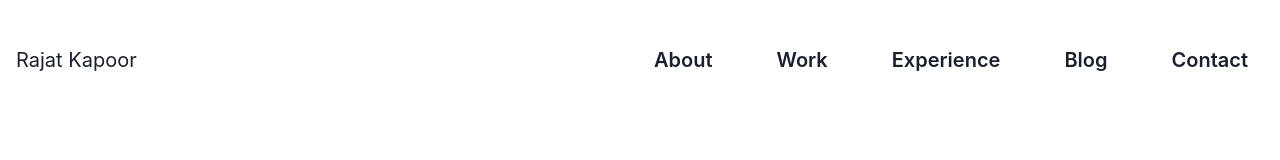
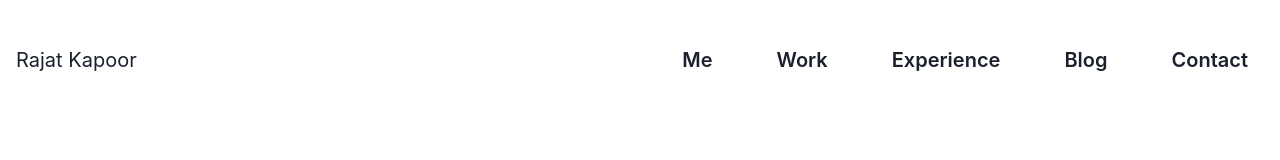
Before and after one commit to rajatkapoor/next.rajatkapoor.me, a Next.js app: page / in a window 1280 px wide. Shown: the top 160 px of the page. Built offline with nearby package versions, Linux system fonts and the light colour scheme.

Commit message:
Updated navbar

```diff
--- a/pages/index.js
+++ b/pages/index.js
@@ -7,7 +7,7 @@ import SectionWrapper from "../components/SectionWrapper";
 
 const navItems = [
   {
-    text: "About",
+    text: "Me",
   },
   {
     text: "Work",
```
